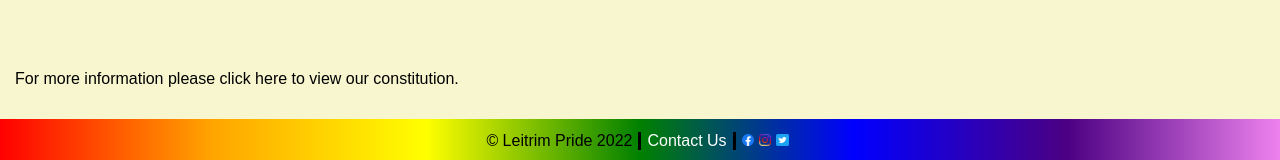
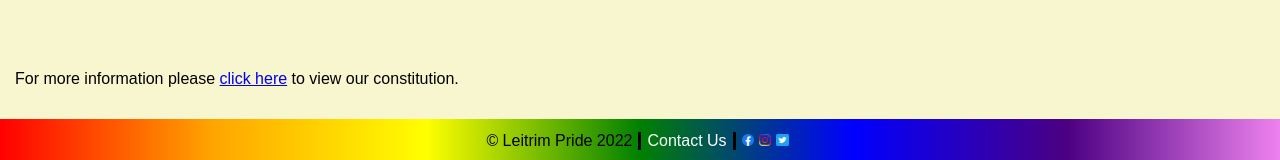
Before and after one commit to Jacobs1986/leitrim-pride, a React (Create React App) app: page /about in a window 1280 px wide. Shown: the part 1348-1508 px from the top of the page. Built offline with nearby package versions, Linux system fonts and the light colour scheme; the HTML template or start-up script is replaced by a standard one.

Commit message:
Moved the consitution.pdf into the public folder

```diff
--- a/src/components/aboutPage/constitutionLink.js
+++ b/src/components/aboutPage/constitutionLink.js
@@ -7,7 +7,10 @@ export default function ConstitutionLink() {
     return (
         <div>
             <p>
-                For more information please click here to view our constitution.
+                For more information please <a
+                    href="constitution.pdf"
+                    target="_blank"
+                >click here</a> to view our constitution.
             </p>
         </div>
     );
```
Also changed, not shown: 1 other file (tests, documents, lock files or other folders).
